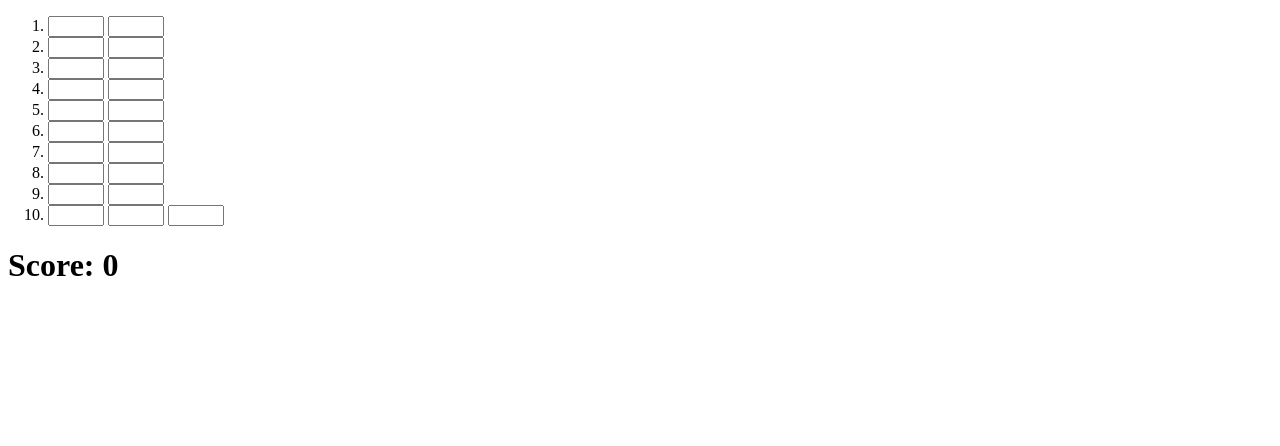
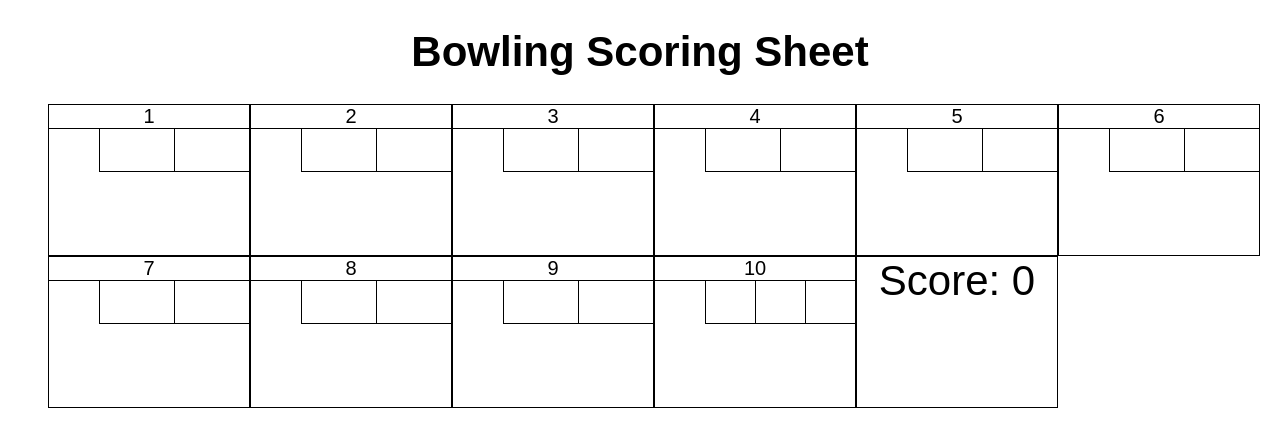
Before and after one commit to HerrEmil/apsis-assignment, a website: page public/index.html in a window 1280 px wide. Drawn offline with nearby package versions, Linux system fonts and the light colour scheme; files that its build step writes are made by us from their sources.

Commit message:
Add style similar to real bowling score sheet

```diff
--- a/index.styl
+++ b/index.styl
@@ -0,0 +1,35 @@
+.frame, .roll, .frame-number
+	border-width: 1px
+	border-style: solid
+	border-color: black
+
+.game
+	display: flex
+	flex-wrap: wrap
+	list-style-type: none
+
+.frame
+	width: 200px
+	height: 150px
+
+.frame-number
+	border-width: 0 0 1px 0
+
+.frame-number, .total, .roll, h1
+	text-align: center
+	font-family: sans-serif
+	font-size: 20px
+
+.total, h1
+	font-size: 42px
+
+.rolls-container
+	width: 150px
+	display: flex
+	float: right
+
+.roll
+	width: 2em
+	height: 2em
+	flex: 1
+	border-width: 0 0 1px 1px
--- a/public/index.html
+++ b/public/index.html
@@ -1,20 +1,29 @@
 <!doctype html>
 <html ng-app="bowlingApp">
 	<head>
+		<meta name="viewport" content="width=device-width, initial-scale=1" />
+		<link rel="stylesheet" type="text/css" href="css/index.css" media="screen" />
+
 		<script src="https://ajax.googleapis.com/ajax/libs/angularjs/1.6.1/angular.min.js"></script>
 		<script src="app.service.js"></script>
 		<script src="app.js"></script>
 	</head>
 	<body>
+		<h1>Bowling Scoring Sheet</h1>
 		<div ng-controller="GameController as game">
-			<ol>
-				<li ng-repeat="frame in game.frames">
-					<input type="number" min="0" max="10" ng-model="frame.first" ng-change="game.calculate()">
-					<input type="number" min="0" max="10" ng-model="frame.second" ng-change="game.calculate()">
-					<input type="number" min="0" max="10" ng-model="frame.bonus" ng-change="game.calculate()" ng-if="frame.bonus !== undefined">
+			<ol class="game">
+				<li ng-repeat="frame in game.frames" class="frame">
+					<div class="frame-number">
+						{{$index + 1}}
+					</div>
+					<div class="rolls-container">
+						<input type="number" min="0" max="10" ng-model="frame.first" ng-change="game.calculate()" class="roll">
+						<input type="number" min="0" max="10" ng-model="frame.second" ng-change="game.calculate()" class="roll">
+						<input type="number" min="0" max="10" ng-model="frame.bonus" ng-change="game.calculate()" ng-if="frame.bonus !== undefined" class="roll">
+					</div>
 				</li>
+				<div class="frame total">Score: {{game.result}}</div>
 			</ol>
-			<h1>Score: {{game.result}}</h1>
 		</div>
 	</body>
 </html>
```
